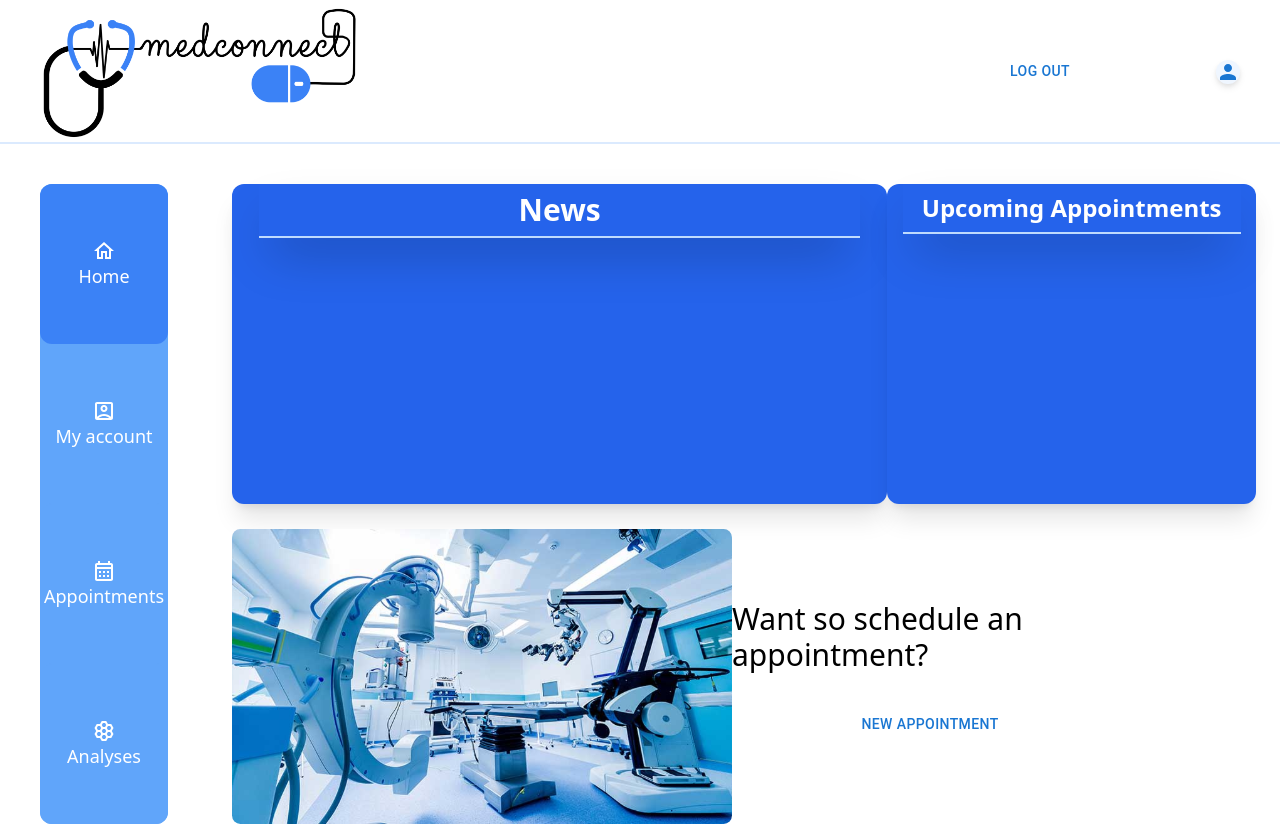
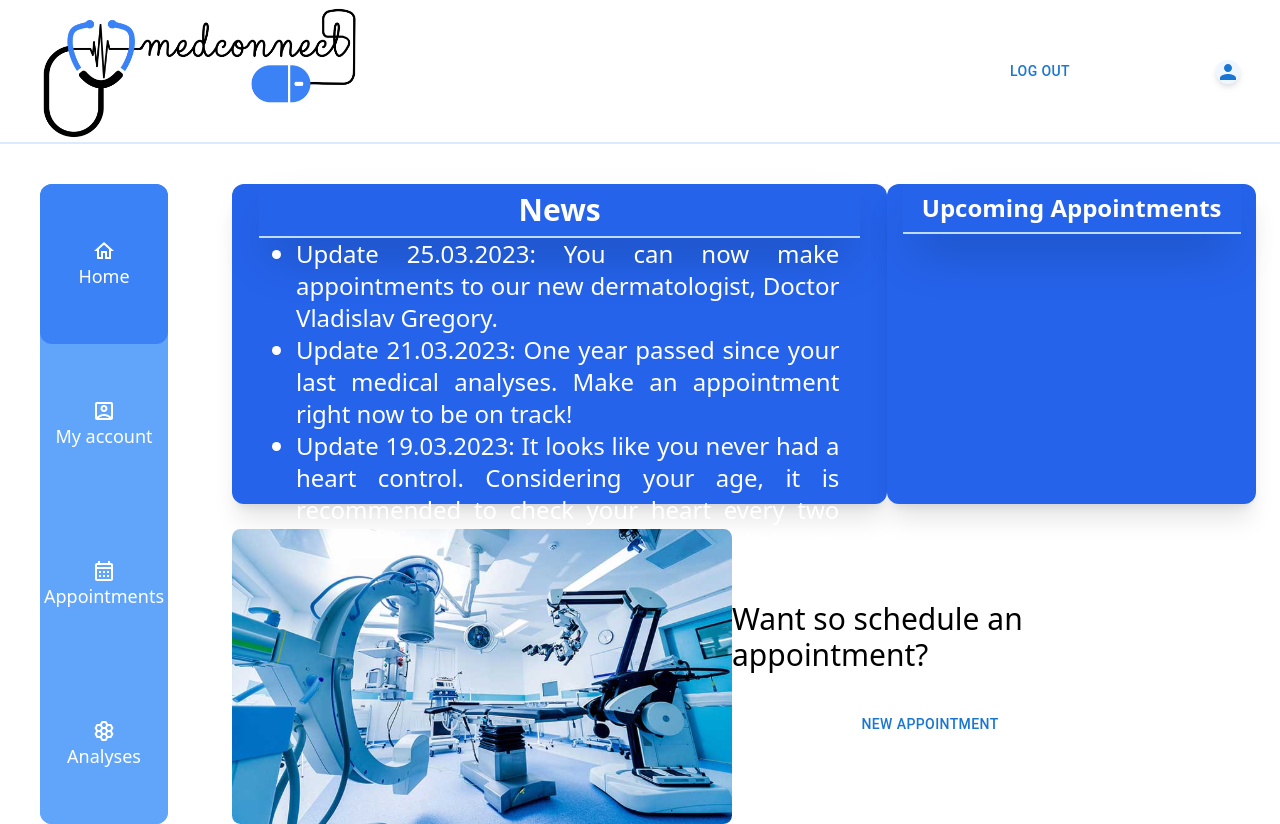
Before and after one commit to LucaStefan112/MedConnect, a Next.js app: page / in a window 1280 px wide. Built offline with nearby package versions, Linux system fonts and the light colour scheme.

Commit message:
Added Content to News Panel
I have added content to the News panel.

```diff
--- a/components/NewsPannel/NewsPannel.tsx
+++ b/components/NewsPannel/NewsPannel.tsx
@@ -16,18 +16,42 @@ export default function () {
   // }, []);
 
   return (
-    <div className='
+
+    <div className ='
       flex flex-col items-center
       bg-blue-600 w-2/3 h-80
       text-white text-center text-2xl
       rounded-xl padding-10 shadow-xl'
     >
-      <p className='
+
+      <p className ='
         w-11/12 font-bold text-3xl shadow-2xl
         pb-2 pt-2 border-b-2 border-b-blue-200'
       >
         News
       </p>
+
+      <ul>
+
+        <li className = 'ml-16 mr-12 list-disc text-justify'>
+          Update 25.03.2023: You can now make appointments to our
+          new dermatologist, Doctor Vladislav Gregory.
+        </li>
+
+        <li className = 'ml-16 mr-12 list-disc text-justify'>
+          Update 21.03.2023: One year passed since your last medical
+          analyses. Make an appointment right now to be on track!
+        </li>
+
+        <li className = 'ml-16 mr-12 list-disc text-justify'>
+          Update 19.03.2023: It looks like you never had a heart control.
+          Considering your age, it is recommended to check your heart every
+          two years. Make an appointment to our cardiologist, Doctor George Michael.
+        </li>
+
+      </ul>
+
     </div>
+
   )
 }
```
